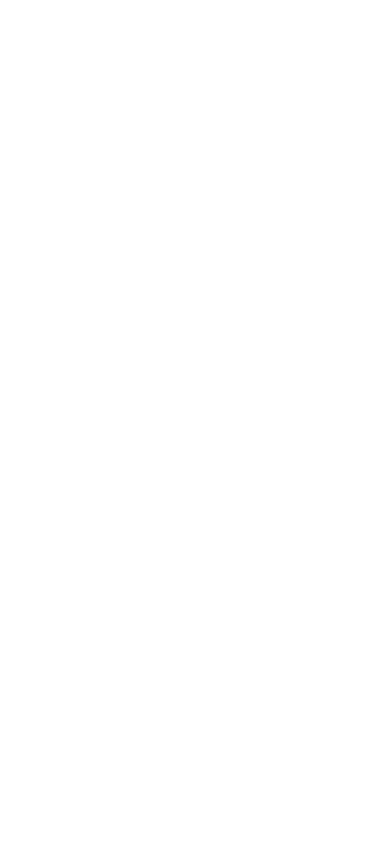
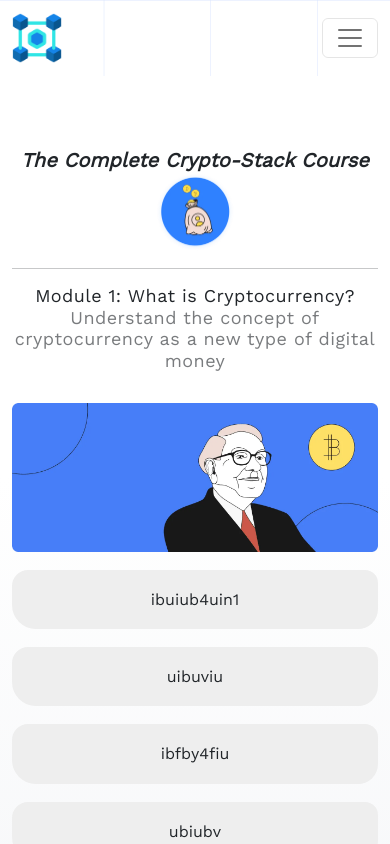
Before and after one commit to TEE2DWHY/TeamDefi, a React (Create React App) app: page /course-pack in a window 390 px wide. Before the commit this address had no page. Shown: the top 844 px of the page. Built offline with nearby package versions, Linux system fonts and the light colour scheme.

Commit message:
effected chnages on the courses page

```diff
--- a/src/App.js
+++ b/src/App.js
@@ -32,7 +32,7 @@
                     <Route path="/trade-crypto" element={<TradeCrypto />} />
                     <Route path="/earn-crypto" element={<EarnCrypto />} />
                     <Route path="/build-crypto" element={<BuildCrypto />} />
-                    <Route path="/Courses" element={<Courses />} />
+                    <Route path="/course-pack" element={<Courses />} />
                 </Routes>
             </ScrollToTop>
         </BrowserRouter>
--- a/src/components/Data.js
+++ b/src/components/Data.js
@@ -328,7 +328,11 @@
         header: "Module 1: What is Cryptocurrency?",
         subheader: "Understand the concept of cryptocurrency as a new type of digital money",
         lessons: "4 lessons",
-        img: "about module.webp"
+        img: "about module.webp",
+        details1: "ibuiub4uin1",
+        details2: "uibuviu",
+        details3: "ibfby4fiu",
+        details4: "ubiubv"
     },
     {
 
--- a/src/index.css
+++ b/src/index.css
@@ -693,9 +693,7 @@
 
 .course-img{
   width: 100%;
-  border-radius: 40px 44px 22px 30px;
-  -webkit-border-radius: 40px 44px 22px 30px;
-  -moz-border-radius: 40px 44px 22px 30px
+  margin-bottom: 1.125rem;
   }
 
 .module-header{
@@ -711,6 +709,28 @@
   letter-spacing: .025em;
   }
 
+.lesson-details{
+   border-radius: 16px 13px 20px 24px;
+  -webkit-border-radius: 16px 13px 20px 24px;
+  -moz-border-radius: 16px 13px 20px 24px;
+   background-color: #EEEEEE;
+   padding: 20px;
+   font-size: 16px;
+   margin-bottom: 1.125rem;
+   transition: color .3s;
+   line-height: 1.2;
+}
+
+.crypto-stack{
+  width: 100px;
+  height: 100px;
+}
+
+.welcome-header{
+  text-align: center;
+  font-weight: 600;
+  font-style: italic;
+}
 /* Media Querry */
 
 @media (max-width:1200px){
@@ -830,9 +850,20 @@
 .academy-content{
   font-size: 14px;
 }
-
+.module-header{
+   font-size: 18px;
+  }
 .lesson-count{
   display: none;
 }
+.welcome-header{
+  font-size: 20px;
+}
+.crypto-stack{
+  display: block;
+  margin: auto;
+  width: 80px;
+  height: 80px;
+}
 
 }
--- a/src/pages/Academy.js
+++ b/src/pages/Academy.js
@@ -42,7 +42,7 @@
                         <div className='academy-details'> <i class="fa-solid fa-clock" style={{ color: "#fff" }}></i> 60 minutes</div>
                         <div className='academy-details'> <i class="fa-solid fa-chart-simple" style={{ color: "#fff" }}></i> Basics</div>
 
-                        <button className='academy-button'>Start Learning</button>
+                        <Link to="/course-pack"><button className='academy-button'>Start Learning</button></Link>
                     </div>
                 </div>
             </div>
--- a/src/pages/Courses.js
+++ b/src/pages/Courses.js
@@ -27,11 +27,12 @@
                 </div>
             </nav>
             <br /> <br /> <br />
+            <h1 className="welcome-header">The Complete Crypto-Stack Course <img className="crypto-stack" src="image_8_f6ed3c2990.webp" alt="crypto-stack" /></h1>
             <section>
                 <div className="container course-container">
                     {coursePage.map((items) => (
                         <div className="courses">
-
+                            <hr />
                             <div className="row">
                                 <div className="col-lg-10">
                                     <h2 className="module-header">{items.header}<span className="grey" style={{ opacity: "0.6" }}> {items.subheader}</span></h2>
@@ -47,7 +48,10 @@
                                 </div>
                                 <div className="col-lg-6 course-details">
                                     <div className="lessons">
-
+                                        <h1 className="lesson-details">{items.details1}</h1>
+                                        <h1 className="lesson-details">{items.details2}</h1>
+                                        <h1 className="lesson-details">{items.details3}</h1>
+                                        <h1 className="lesson-details">{items.details4}</h1>
                                     </div>
                                 </div>
                             </div>
```
Also changed, not shown: public/image_8_f6ed3c2990.webp (added).
